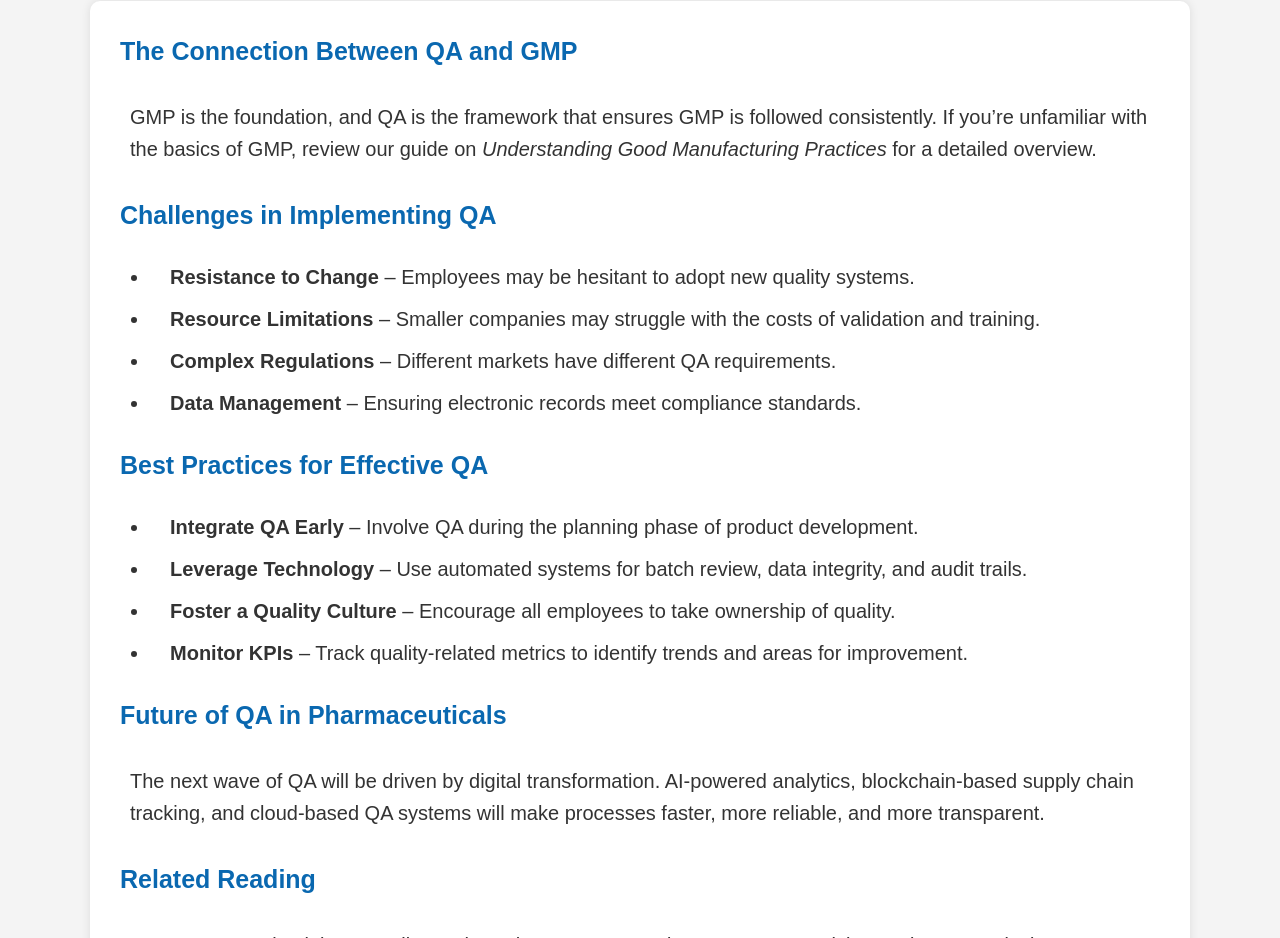
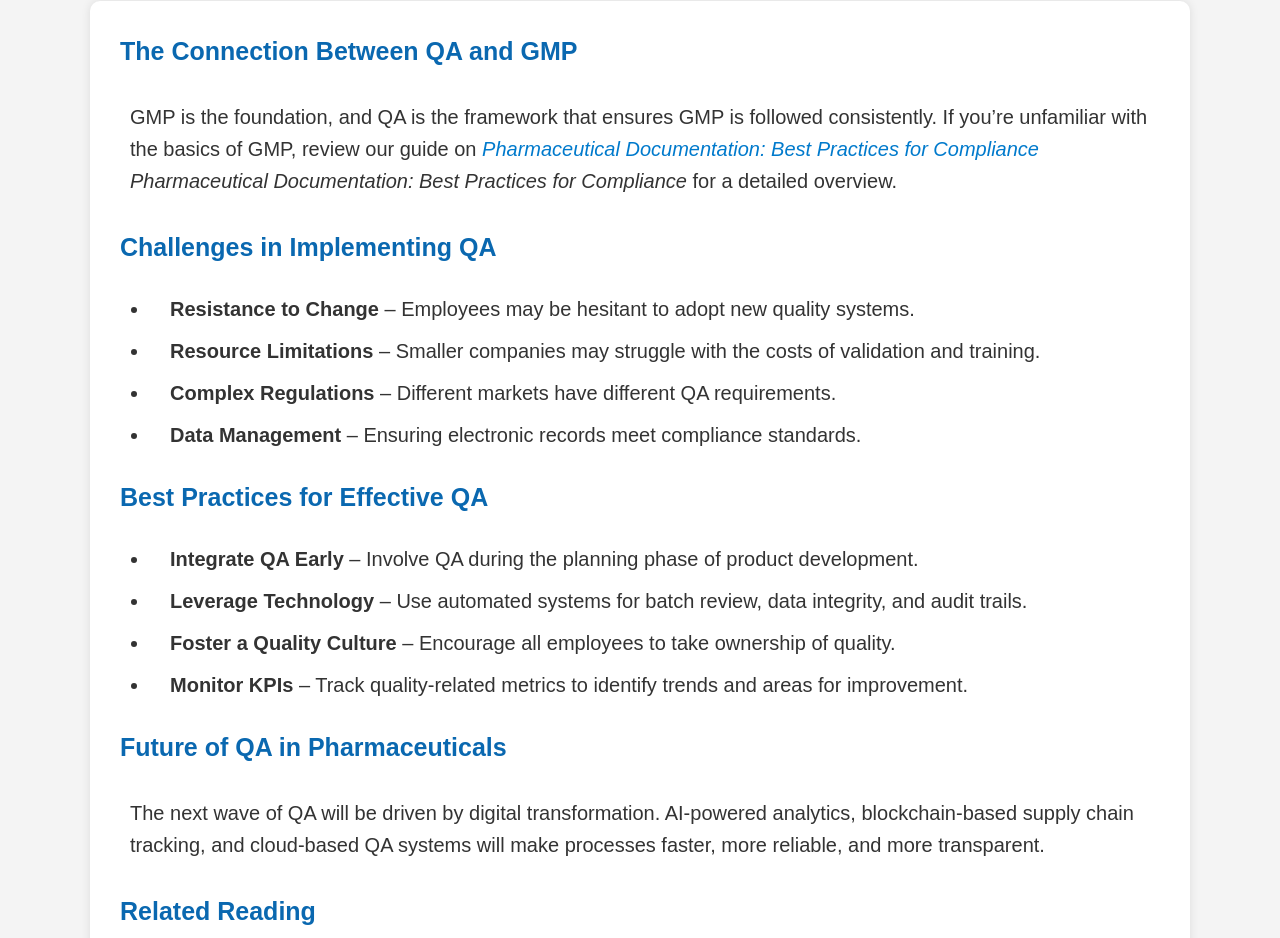
Before and after one commit to macsicentre/pharmadevils, a plain HTML site: page index.html in a window 1280 px wide. Shown: the part 2756-3694 px from the top of the page. Drawn offline with Linux system fonts and the light colour scheme.

Commit message:
Update index.html

```diff
--- a/index.html
+++ b/index.html
@@ -189,7 +189,8 @@
     <h2>The Connection Between QA and GMP</h2>
     <p>
       GMP is the foundation, and QA is the framework that ensures GMP is followed consistently.
-      If you’re unfamiliar with the basics of GMP, review our guide on <em>Understanding Good Manufacturing Practices</em>
+      If you’re unfamiliar with the basics of GMP, review our guide on<a href="https://pharma-devils.s3.us-east-005.backblazeb2.com/index.html"> <em>Pharmaceutical Documentation: Best Practices for Compliance</em></a>
+ <em>Pharmaceutical Documentation: Best Practices for Compliance</em>
       for a detailed overview.
     </p>
 
```
